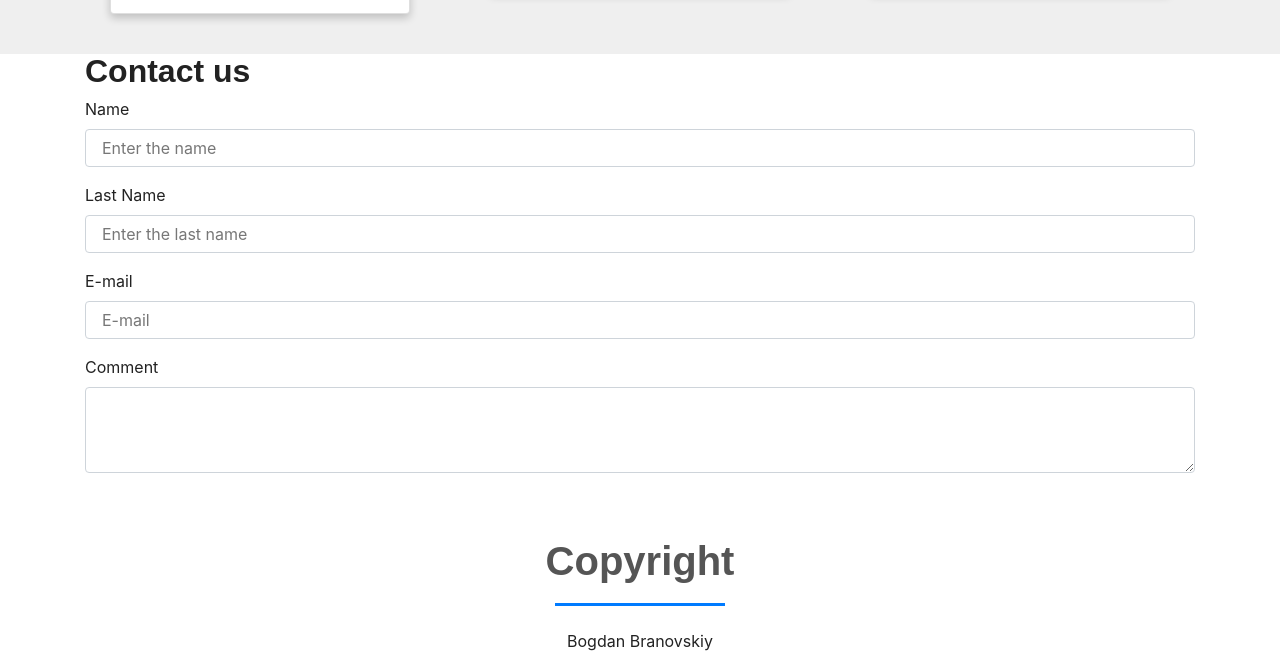
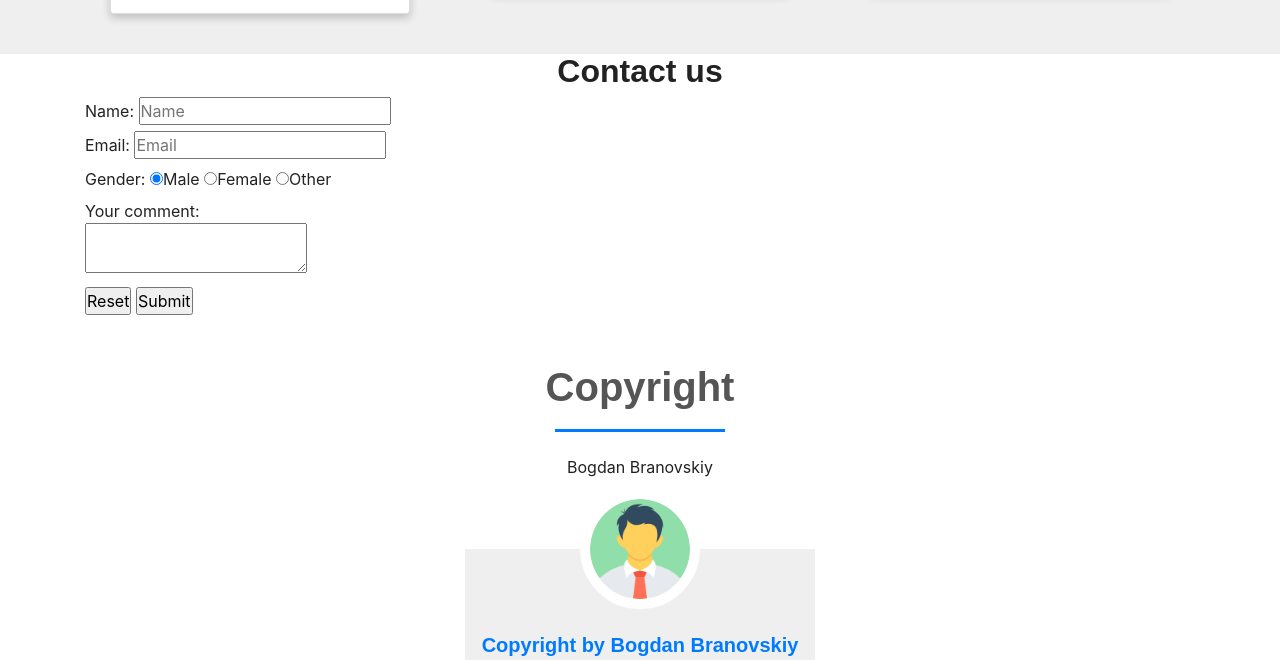
Before and after one commit to Bodyash7/finalshop, a plain HTML site: page index.html in a window 1280 px wide. Shown: the part 3232-3892 px from the top of the page. Drawn offline with nearby package versions, Linux system fonts and the light colour scheme; no server answers; a web font is replaced by a local one.

Commit message:
Description of the work done

```diff
--- a/index.html
+++ b/index.html
@@ -229,25 +229,33 @@ document.getElementById('time').innerHTML = h + ':' + m + ':' + s;
 	</section>
 	<!---Contact us--->
 <div class=container>
+	<center>
 	<h2>Contact us</h2>
-	<form>
-	  <div class="form-group">
-	    <label for="exampleFormControlInput1">Name</label>
-	    <input type="name" class="form-control" id="exampleFormControlInput1" placeholder="Enter the name">
-	  </div>
-	  <div class="form-group">
-	    <label for="exampleFormControlInput1">Last Name</label>
-	    <input type="surname" class="form-control" id="exampleFormControlInput1" placeholder="Enter the last name">
-	  </div>
-	  <div class="form-group">
-	    <label for="exampleFormControlInput1">E-mail</label>
-	    <input type="email" class="form-control" id="exampleFormControlInput1" placeholder="E-mail">
-	  </div>
-	  <div class="form-group">
-	    <label for="exampleFormControlTextarea1">Comment</label>
-	    <textarea class="form-control" id="exampleFormControlTextarea1" rows="3"></textarea>
-	  </div>
-	</form>
+	</center>
+
+	<form action="https://formspree.io/mrbodyash@gmail.com" method="POST">
+	<label for="client-name">Name:</label>
+            <input type="text" placeholder="Name"
+             id="client-name" name="client-name" required>
+            <br>
+            <label>
+                Email: <input type="email" name="client-email" placeholder="Email" required>
+            </label>
+            <br>
+            <label>Gender:</label>
+            <label><input type="radio" value="male" name="gender" checked>Male</label>
+            <label><input type="radio" value="female" name="gender">Female</label>
+            <label><input type="radio" value="other" name="gender">Other</label>
+            <br>
+            <label>
+                Your comment:
+                <br>
+                <textarea name="comments"></textarea>
+            </label>
+            <br>
+            <input type="reset">
+            <input type="submit">
+        </form>
 </div>
 
 	<!---Testimonials--->
```
